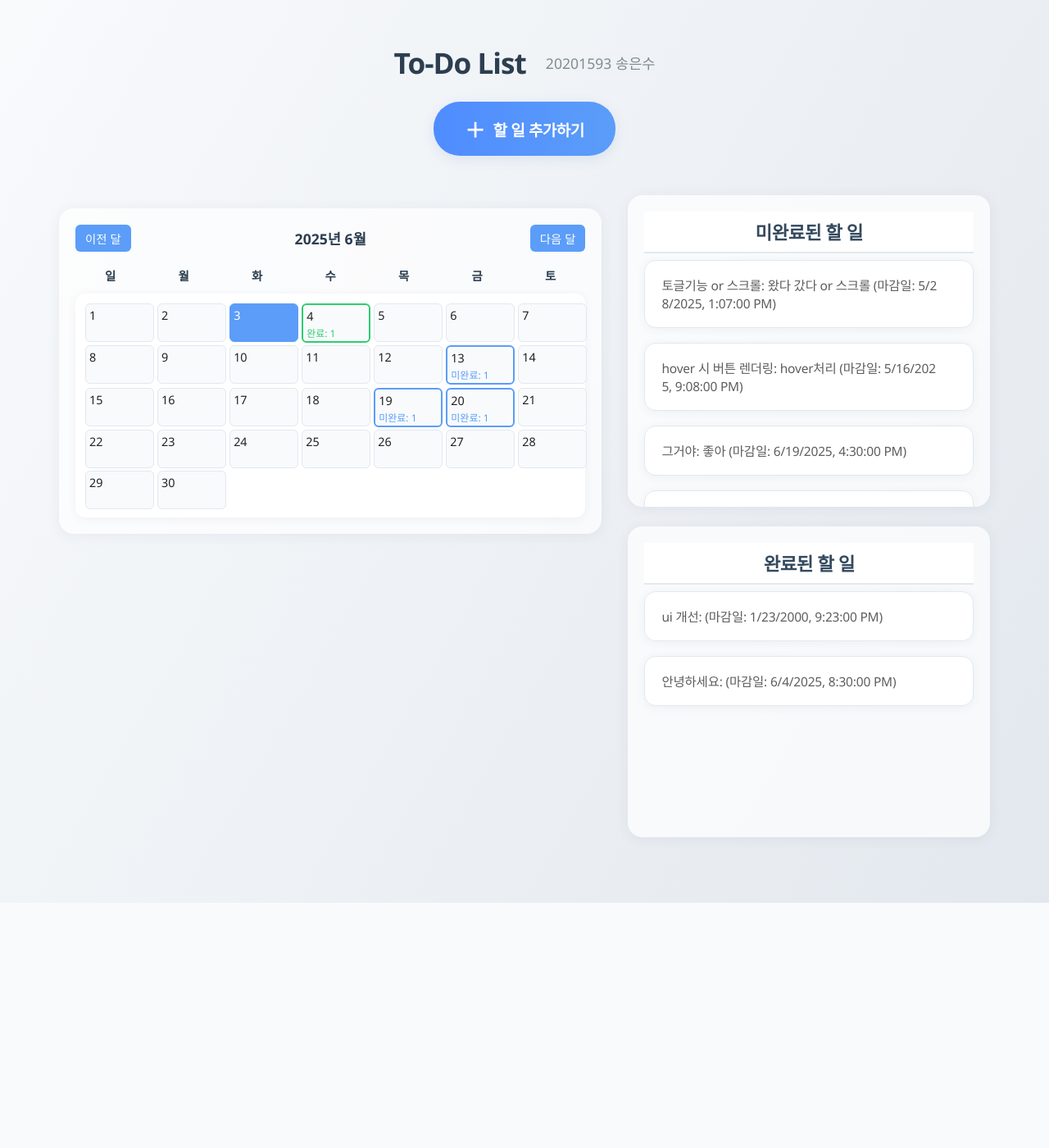
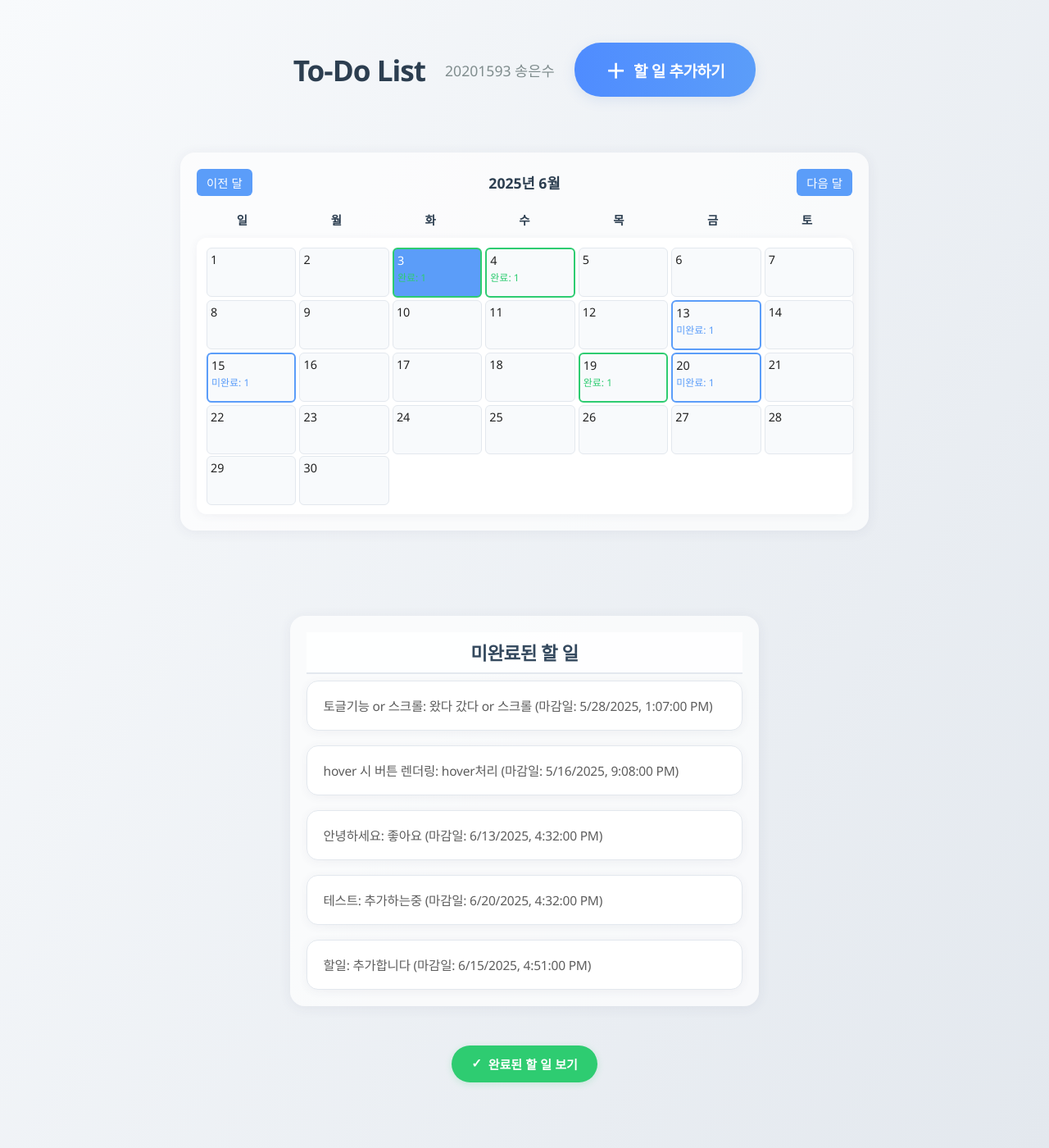
Before and after one commit to songess/FastApi-Todos, a FastAPI app: page / in a window 1280 px wide. Shown: the whole page at 82% size. Before the commit the page ends 1101 px from the top, so only its background shows below. Run offline with FastAPI, Linux system fonts and the light colour scheme.

Commit message:
[feat] : 완료된 할일은 버튼/모달형식으로 변경

```diff
--- a/fastapi-app/templates/index.html
+++ b/fastapi-app/templates/index.html
@@ -11,7 +11,7 @@
             padding: 32px;
             background: linear-gradient(120deg, #f8fafc 0%, #e3e8ee 100%);
             color: #222;
-            max-width: 1200px;
+            max-width: 1400px;
             margin: 0 auto;
         }
 
@@ -49,7 +49,7 @@
             gap: 32px;
             justify-content: space-between;
             margin: 16px auto;
-            max-width: 1200px;
+            max-width: 1400px;
         }
 
         .todo-section {
@@ -120,7 +120,6 @@
             align-items: center;
             justify-content: center;
             gap: 10px;
-            margin: 24px auto 0 auto;
             padding: 15px 38px;
             background: linear-gradient(90deg, #4f8cff 0%, #5b9df9 100%);
             color: #fff;
@@ -241,7 +240,7 @@
             transform: translateY(-2px);
         }
 
-        @media (max-width: 900px) {
+        @media (max-width: 800px) {
             .todo-container {
                 flex-direction: column;
                 gap: 24px;
@@ -419,11 +418,10 @@
         }
 
         .todo-container {
-            flex: 0.8;
+            flex: 1;
             min-width: 0;
             display: flex;
             flex-direction: column;
-            gap: 24px;
         }
 
         .todo-section {
@@ -431,7 +429,7 @@
             border-radius: 18px;
             box-shadow: 0 2px 16px 0 rgba(60,60,100,0.07);
             padding: 20px;
-            max-height: 600px;
+            max-height: 700px;
             overflow-y: auto;
         }
 
@@ -468,7 +466,7 @@
             justify-content: center;
             gap: 24px;
             margin: 20px auto;
-            max-width: 1200px;
+            max-width: 1400px;
         }
 
         .header-container h1 {
@@ -482,7 +480,97 @@
             color: #7f8c8d;
         }
 
-        @media (max-width: 1200px) {
+        .completed-todos-btn {
+            display: flex;
+            align-items: center;
+            justify-content: center;
+            gap: 8px;
+            margin: 16px auto;
+            padding: 12px 24px;
+            background: #2ecc71;
+            color: #fff;
+            border: none;
+            border-radius: 24px;
+            cursor: pointer;
+            font-size: 15px;
+            font-weight: 600;
+            box-shadow: 0 2px 8px rgba(46,204,113,0.2);
+            transition: all 0.2s;
+        }
+
+        .completed-todos-btn:hover {
+            background: #27ae60;
+            transform: translateY(-2px);
+            box-shadow: 0 4px 12px rgba(46,204,113,0.3);
+        }
+
+        .modal {
+            display: none;
+            position: fixed;
+            top: 0;
+            left: 0;
+            width: 100%;
+            height: 100%;
+            background: rgba(0,0,0,0.5);
+            z-index: 1000;
+            opacity: 0;
+            transition: opacity 0.3s;
+        }
+
+        .modal.show {
+            display: flex;
+            opacity: 1;
+        }
+
+        .modal-content {
+            background: white;
+            margin: auto;
+            padding: 24px;
+            border-radius: 18px;
+            width: 90%;
+            max-width: 800px;
+            max-height: 80vh;
+            overflow-y: auto;
+            position: relative;
+            transform: translateY(20px);
+            transition: transform 0.3s;
+        }
+
+        .modal.show .modal-content {
+            transform: translateY(0);
+        }
+
+        .modal-header {
+            display: flex;
+            justify-content: space-between;
+            align-items: center;
+            margin-bottom: 20px;
+            padding-bottom: 12px;
+            border-bottom: 2px solid #e3e8ee;
+        }
+
+        .modal-header h2 {
+            margin: 0;
+            font-size: 1.4em;
+            color: #2c3e50;
+        }
+
+        .close-modal {
+            background: none;
+            border: none;
+            font-size: 24px;
+            color: #7f8c8d;
+            cursor: pointer;
+            padding: 4px;
+            line-height: 1;
+            transition: color 0.2s;
+        }
+
+        .close-modal:hover {
+            color: #34495e;
+        }
+
+        @media (max-width: 1400px) {
             .main-container {
                 flex-direction: column;
                 padding: 16px;
@@ -497,7 +585,7 @@
             }
 
             .todo-section {
-                max-height: 450px;
+                max-height: 500px;
             }
         }
 
@@ -521,8 +609,8 @@
     <div class="header-container">
         <h1>To-Do List</h1>
         <h3>20201593 송은수</h3>
+        <button class="add-todo-btn" id="toggle-form-btn"><span style="font-size:1.3em; font-weight:900;">＋</span> 할 일 추가하기</button>
     </div>
-    <button class="add-todo-btn" id="toggle-form-btn"><span style="font-size:1.3em; font-weight:900;">＋</span> 할 일 추가하기</button>
     <form id="todo-form">
         <input type="text" id="title" placeholder="Title" required>
         <input type="text" id="description" placeholder="Description" required>
@@ -556,9 +644,20 @@
                 <h2>미완료된 할 일</h2>
                 <ul id="incomplete-todo-list"></ul>
             </div>
-            <div class="todo-section">
+            <button class="completed-todos-btn" id="show-completed-btn">
+                <span>✓</span> 완료된 할 일 보기
+            </button>
+        </div>
+    </div>
+
+    <div class="modal" id="completed-modal">
+        <div class="modal-content">
+            <div class="modal-header">
                 <h2>완료된 할 일</h2>
-                <ul id="complete-todo-list"></ul>
+                <button class="close-modal">&times;</button>
+            </div>
+            <div class="modal-body">
+                <ul id="completed-todo-list"></ul>
             </div>
         </div>
     </div>
@@ -689,7 +788,7 @@
                 }
                 todos = await response.json();
                 const incompleteTodoList = document.getElementById('incomplete-todo-list');
-                const completeTodoList = document.getElementById('complete-todo-list');
+                const completeTodoList = document.getElementById('completed-todo-list');
 
                 incompleteTodoList.innerHTML = '';
                 completeTodoList.innerHTML = '';
@@ -796,7 +895,7 @@
                         const newDescription = prompt('새로운 설명을 입력하세요:', description);
                         const newDeadline = prompt('새로운 마감일을 입력하세요 (YYYY-MM-DD HH:mm):', realDeadline);
                         if (newDescription !== null && newDeadline !== null) {
-                            const completed = li.closest('ul').id === 'complete-todo-list';
+                            const completed = li.closest('ul').id === 'completed-todo-list';
                             await updateTodo(id, title, newDescription, newDeadline, completed);
                         }
                         break;
@@ -827,6 +926,36 @@
                 currentDate.setMonth(currentDate.getMonth() + 1);
                 updateCalendar();
             });
+
+            // 모달 관련 이벤트 리스너
+            const modal = document.getElementById('completed-modal');
+            const showCompletedBtn = document.getElementById('show-completed-btn');
+            const closeModalBtn = document.querySelector('.close-modal');
+
+            showCompletedBtn.addEventListener('click', () => {
+                modal.classList.add('show');
+                document.body.style.overflow = 'hidden';
+            });
+
+            closeModalBtn.addEventListener('click', () => {
+                modal.classList.remove('show');
+                document.body.style.overflow = '';
+            });
+
+            modal.addEventListener('click', (e) => {
+                if (e.target === modal) {
+                    modal.classList.remove('show');
+                    document.body.style.overflow = '';
+                }
+            });
+
+            // ESC 키로 모달 닫기
+            document.addEventListener('keydown', (e) => {
+                if (e.key === 'Escape' && modal.classList.contains('show')) {
+                    modal.classList.remove('show');
+                    document.body.style.overflow = '';
+                }
+            });
         }
 
         setupEventListeners();
--- a/fastapi-app/todo.json
+++ b/fastapi-app/todo.json
@@ -30,9 +30,9 @@
     {
         "id": 1748935855702,
         "title": "\uadf8\uac70\uc57c",
-        "description": "\uc88b\uc544",
+        "description": "",
         "deadline": "2025-06-19T16:30",
-        "completed": false
+        "completed": true
     },
     {
         "id": 1748935927517,
@@ -47,5 +47,19 @@
         "description": "\ucd94\uac00\ud558\ub294\uc911",
         "deadline": "2025-06-20T16:32",
         "completed": false
+    },
+    {
+        "id": 1748937081397,
+        "title": "\ud560\uc77c",
+        "description": "\ucd94\uac00\ud569\ub2c8\ub2e4",
+        "deadline": "2025-06-15T16:51",
+        "completed": false
+    },
+    {
+        "id": 1748937090414,
+        "title": "\ud560\uc77c",
+        "description": "",
+        "deadline": "2025-06-03T21:51",
+        "completed": true
     }
 ]
```
